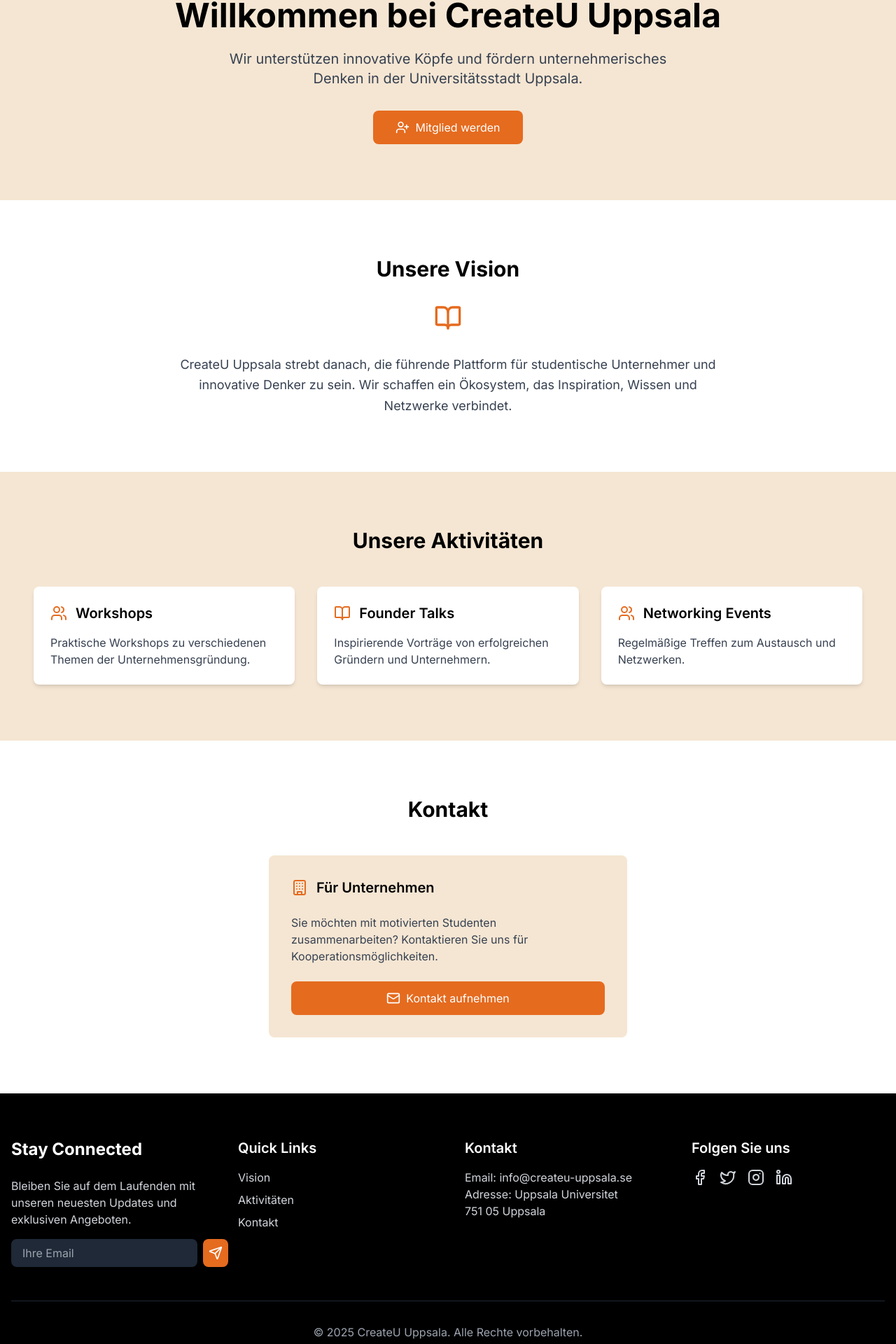
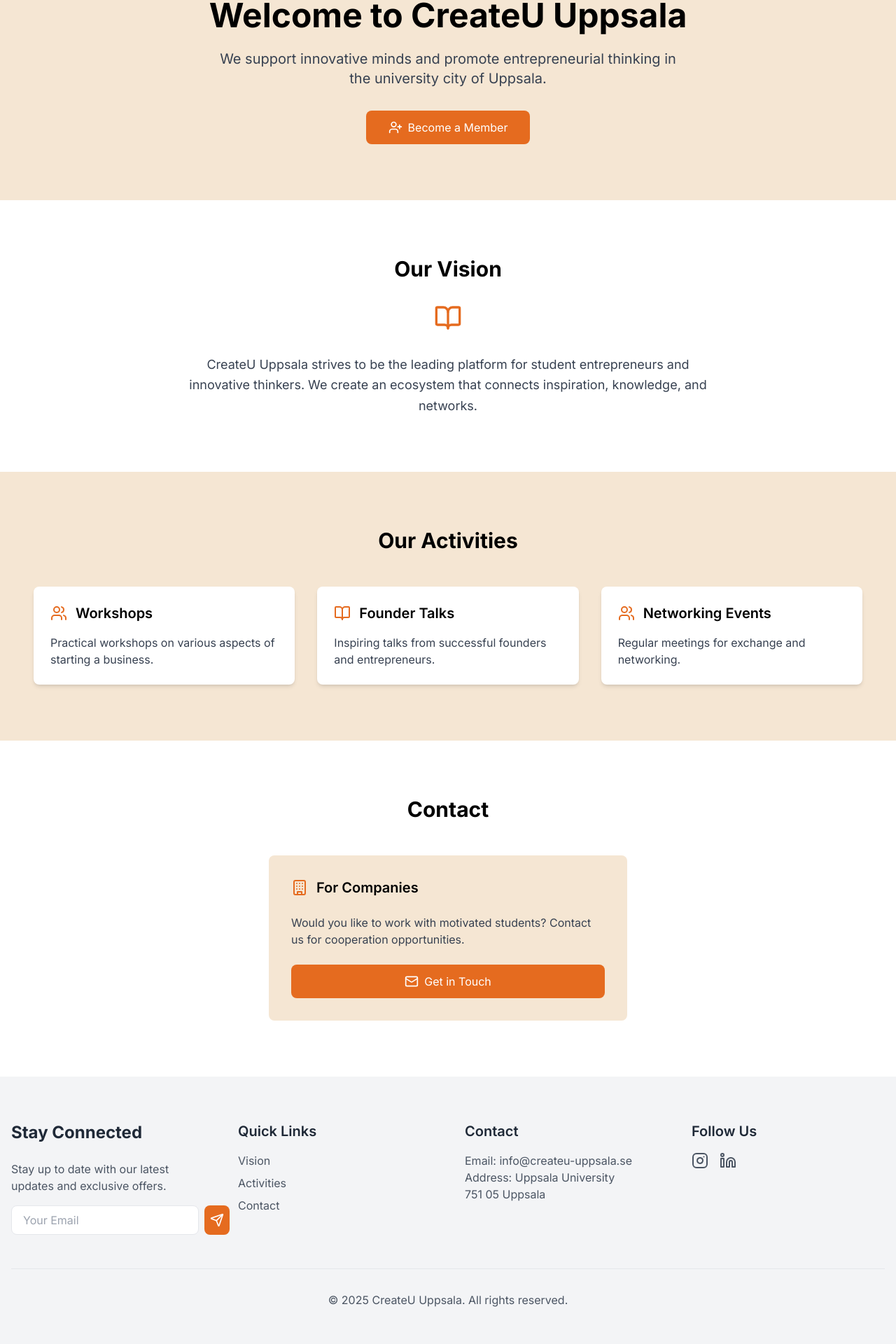
Before and after one commit to FelixFlier/startup-club-hub, a React (Vite) app: page / in a window 1280 px wide. Shown: the part 258-2178 px from the top of the page at 70% size. Built offline with nearby package versions, Linux system fonts and the light colour scheme.

Commit message:
Refactor footer and translate to English
The footer's styling has been adjusted, and the website's language has been changed to English.  Social media links have also been updated.

```diff
--- a/src/pages/Index.tsx
+++ b/src/pages/Index.tsx
@@ -1,4 +1,5 @@
-import { UserPlus, Mail, Users, BookOpen, Building, Facebook, Twitter, Linkedin, Instagram, Send } from "lucide-react";
+
+import { UserPlus, Mail, Users, BookOpen, Building, Linkedin, Instagram, Send } from "lucide-react";
 import { useToast } from "@/hooks/use-toast";
 import { useState } from "react";
 
@@ -8,16 +9,16 @@ const Index = () => {
 
   const handleContact = () => {
     toast({
-      title: "Danke für Ihr Interesse!",
-      description: "Wir werden uns bald bei Ihnen melden.",
+      title: "Thank you for your interest!",
+      description: "We will get back to you soon.",
     });
   };
 
   const handleNewsletter = (e: React.FormEvent) => {
     e.preventDefault();
     toast({
-      title: "Newsletter Anmeldung erfolgreich!",
-      description: "Sie erhalten bald unsere Updates.",
+      title: "Newsletter subscription successful!",
+      description: "You will receive our updates soon.",
     });
     setEmail("");
   };
@@ -35,8 +36,8 @@ const Index = () => {
             />
             <div className="flex gap-8">
               <a href="#vision" className="text-createu-black hover:text-createu-orange transition-all hover:scale-105">Vision</a>
-              <a href="#aktivitaeten" className="text-createu-black hover:text-createu-orange transition-all hover:scale-105">Aktivitäten</a>
-              <a href="#kontakt" className="text-createu-black hover:text-createu-orange transition-all hover:scale-105">Kontakt</a>
+              <a href="#activities" className="text-createu-black hover:text-createu-orange transition-all hover:scale-105">Activities</a>
+              <a href="#contact" className="text-createu-black hover:text-createu-orange transition-all hover:scale-105">Contact</a>
             </div>
           </div>
         </div>
@@ -50,13 +51,13 @@ const Index = () => {
             alt="CreateU Logo Large"
             className="h-24 mx-auto mb-8 animate-fade-in"
           />
-          <h1 className="text-5xl font-bold text-createu-black mb-6">Willkommen bei CreateU Uppsala</h1>
+          <h1 className="text-5xl font-bold text-createu-black mb-6">Welcome to CreateU Uppsala</h1>
           <p className="text-xl text-gray-700 max-w-2xl mx-auto mb-8">
-            Wir unterstützen innovative Köpfe und fördern unternehmerisches Denken in der Universitätsstadt Uppsala.
+            We support innovative minds and promote entrepreneurial thinking in the university city of Uppsala.
           </p>
           <button className="bg-createu-orange text-white px-8 py-3 rounded-lg hover:scale-105 hover:shadow-lg transition-all flex items-center gap-2 mx-auto">
             <UserPlus size={20} />
-            Mitglied werden
+            Become a Member
           </button>
         </div>
       </section>
@@ -65,38 +66,38 @@ const Index = () => {
       <section id="vision" className="py-20 bg-white">
         <div className="container mx-auto px-4">
           <div className="max-w-3xl mx-auto text-center">
-            <h2 className="text-3xl font-bold text-createu-black mb-8">Unsere Vision</h2>
+            <h2 className="text-3xl font-bold text-createu-black mb-8">Our Vision</h2>
             <div className="flex items-center justify-center mb-8">
               <BookOpen size={40} className="text-createu-orange" />
             </div>
             <p className="text-lg text-gray-700 leading-relaxed">
-              CreateU Uppsala strebt danach, die führende Plattform für studentische Unternehmer und innovative Denker zu sein.
-              Wir schaffen ein Ökosystem, das Inspiration, Wissen und Netzwerke verbindet.
+              CreateU Uppsala strives to be the leading platform for student entrepreneurs and innovative thinkers.
+              We create an ecosystem that connects inspiration, knowledge, and networks.
             </p>
           </div>
         </div>
       </section>
 
-      {/* Aktivitäten Section - Updated hover effects */}
-      <section id="aktivitaeten" className="py-20 px-4">
+      {/* Activities Section */}
+      <section id="activities" className="py-20 px-4">
         <div className="container mx-auto">
-          <h2 className="text-3xl font-bold text-center text-createu-black mb-12">Unsere Aktivitäten</h2>
+          <h2 className="text-3xl font-bold text-center text-createu-black mb-12">Our Activities</h2>
           <div className="grid md:grid-cols-2 lg:grid-cols-3 gap-8">
             {[
               {
                 title: "Workshops",
                 icon: <Users className="text-createu-orange" size={24} />,
-                description: "Praktische Workshops zu verschiedenen Themen der Unternehmensgründung."
+                description: "Practical workshops on various aspects of starting a business."
               },
               {
                 title: "Founder Talks",
                 icon: <BookOpen className="text-createu-orange" size={24} />,
-                description: "Inspirierende Vorträge von erfolgreichen Gründern und Unternehmern."
+                description: "Inspiring talks from successful founders and entrepreneurs."
               },
               {
                 title: "Networking Events",
                 icon: <Users className="text-createu-orange" size={24} />,
-                description: "Regelmäßige Treffen zum Austausch und Netzwerken."
+                description: "Regular meetings for exchange and networking."
               }
             ].map((activity, index) => (
               <div key={index} className="bg-white p-6 rounded-lg shadow-md hover:shadow-xl hover:scale-105 hover:bg-gradient-to-br from-white to-createu-beige transition-all duration-300">
@@ -111,89 +112,83 @@ const Index = () => {
         </div>
       </section>
 
-      {/* Kontakt Section */}
-      <section id="kontakt" className="py-20 bg-white">
+      {/* Contact Section */}
+      <section id="contact" className="py-20 bg-white">
         <div className="container mx-auto px-4">
-          <h2 className="text-3xl font-bold text-center text-createu-black mb-12">Kontakt</h2>
+          <h2 className="text-3xl font-bold text-center text-createu-black mb-12">Contact</h2>
           <div className="max-w-lg mx-auto">
             <div className="bg-createu-beige p-8 rounded-lg">
               <div className="flex items-center gap-3 mb-6">
                 <Building size={24} className="text-createu-orange" />
-                <h3 className="text-xl font-semibold">Für Unternehmen</h3>
+                <h3 className="text-xl font-semibold">For Companies</h3>
               </div>
               <p className="text-gray-700 mb-6">
-                Sie möchten mit motivierten Studenten zusammenarbeiten? Kontaktieren Sie uns für Kooperationsmöglichkeiten.
+                Would you like to work with motivated students? Contact us for cooperation opportunities.
               </p>
               <button
                 onClick={handleContact}
                 className="w-full bg-createu-orange text-white px-6 py-3 rounded-lg hover:bg-opacity-90 transition-colors flex items-center justify-center gap-2"
               >
                 <Mail size={20} />
-                Kontakt aufnehmen
+                Get in Touch
               </button>
             </div>
           </div>
         </div>
       </section>
 
-      {/* Modern Footer */}
-      <footer className="bg-createu-black text-white py-16">
+      {/* Modern Footer with lighter background */}
+      <footer className="bg-gray-100 text-gray-800 py-16">
         <div className="container mx-auto px-4">
           <div className="grid md:grid-cols-4 gap-12">
             <div>
               <h3 className="text-2xl font-bold mb-6">Stay Connected</h3>
-              <p className="text-gray-300 mb-4">
-                Bleiben Sie auf dem Laufenden mit unseren neuesten Updates und exklusiven Angeboten.
+              <p className="text-gray-600 mb-4">
+                Stay up to date with our latest updates and exclusive offers.
               </p>
               <form onSubmit={handleNewsletter} className="flex gap-2">
                 <input
                   type="email"
-                  placeholder="Ihre Email"
+                  placeholder="Your Email"
                   value={email}
                   onChange={(e) => setEmail(e.target.value)}
-                  className="bg-gray-800 text-white px-4 py-2 rounded-lg flex-grow"
+                  className="bg-white text-gray-800 px-4 py-2 rounded-lg flex-grow border border-gray-200"
                 />
                 <button type="submit" className="bg-createu-orange p-2 rounded-lg hover:scale-105 transition-transform">
-                  <Send size={20} />
+                  <Send size={20} className="text-white" />
                 </button>
               </form>
             </div>
             <div>
               <h3 className="text-xl font-semibold mb-4">Quick Links</h3>
               <ul className="space-y-2">
-                <li><a href="#vision" className="text-gray-300 hover:text-createu-orange transition-colors">Vision</a></li>
-                <li><a href="#aktivitaeten" className="text-gray-300 hover:text-createu-orange transition-colors">Aktivitäten</a></li>
-                <li><a href="#kontakt" className="text-gray-300 hover:text-createu-orange transition-colors">Kontakt</a></li>
+                <li><a href="#vision" className="text-gray-600 hover:text-createu-orange transition-colors">Vision</a></li>
+                <li><a href="#activities" className="text-gray-600 hover:text-createu-orange transition-colors">Activities</a></li>
+                <li><a href="#contact" className="text-gray-600 hover:text-createu-orange transition-colors">Contact</a></li>
               </ul>
             </div>
             <div>
-              <h3 className="text-xl font-semibold mb-4">Kontakt</h3>
-              <p className="text-gray-300">
+              <h3 className="text-xl font-semibold mb-4">Contact</h3>
+              <p className="text-gray-600">
                 Email: info@createu-uppsala.se<br />
-                Adresse: Uppsala Universitet<br />
+                Address: Uppsala University<br />
                 751 05 Uppsala
               </p>
             </div>
             <div>
-              <h3 className="text-xl font-semibold mb-4">Folgen Sie uns</h3>
+              <h3 className="text-xl font-semibold mb-4">Follow Us</h3>
               <div className="flex gap-4">
-                <a href="#" className="text-gray-300 hover:text-createu-orange hover:scale-110 transition-all">
-                  <Facebook size={24} />
-                </a>
-                <a href="#" className="text-gray-300 hover:text-createu-orange hover:scale-110 transition-all">
-                  <Twitter size={24} />
-                </a>
-                <a href="#" className="text-gray-300 hover:text-createu-orange hover:scale-110 transition-all">
+                <a href="#" className="text-gray-600 hover:text-createu-orange hover:scale-110 transition-all">
                   <Instagram size={24} />
                 </a>
-                <a href="#" className="text-gray-300 hover:text-createu-orange hover:scale-110 transition-all">
+                <a href="#" className="text-gray-600 hover:text-createu-orange hover:scale-110 transition-all">
                   <Linkedin size={24} />
                 </a>
               </div>
             </div>
           </div>
-          <div className="mt-12 pt-8 border-t border-gray-800 text-center text-gray-400">
-            <p>&copy; {new Date().getFullYear()} CreateU Uppsala. Alle Rechte vorbehalten.</p>
+          <div className="mt-12 pt-8 border-t border-gray-200 text-center text-gray-600">
+            <p>&copy; {new Date().getFullYear()} CreateU Uppsala. All rights reserved.</p>
           </div>
         </div>
       </footer>
```
